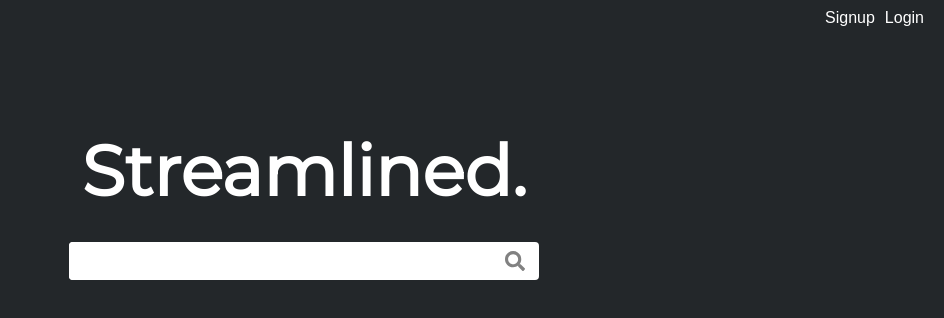
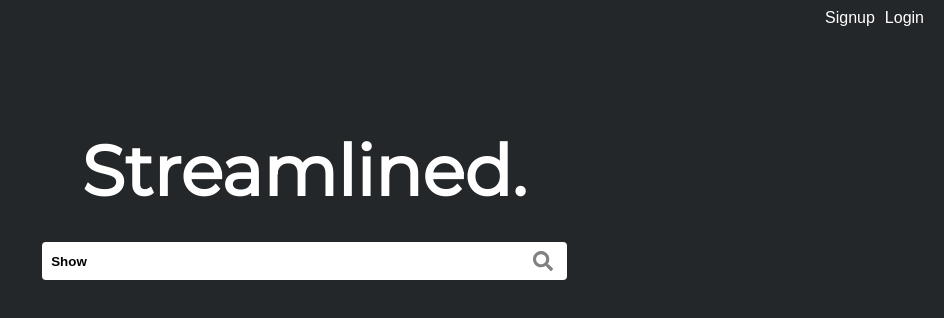
Before and after one commit to leon-i/Streamlined, a React (Create React App) app in the folder frontend/: page / in a window 1280 px wide. Shown: the top 318 px of the page, without its empty margins (336-1280 px from the left). Built offline with nearby package versions, Linux system fonts and the light colour scheme.

Commit message:
Added buttons

```diff
--- /dev/null
+++ b/frontend/src/components/searchbar/media_type_buttons.jsx
@@ -0,0 +1,7 @@
+import React from 'react';
+
+const MediaTypeButtons = ({ mediaType, handleClick }) => (
+    <button className={`${mediaType.toLowerCase()}-btn`} onClick={handleClick(mediaType)}>{mediaType}</button>
+);
+
+export default MediaTypeButtons;
--- a/frontend/src/components/searchbar/searchbar.jsx
+++ b/frontend/src/components/searchbar/searchbar.jsx
@@ -1,6 +1,7 @@
 import React from 'react';
 // import axios from 'axios';
 import SearchResults from '../search_results/search_results';
+import MediaTypeButtons from './media_type_buttons';
 import { FontAwesomeIcon } from '@fortawesome/react-fontawesome';
 import { faSearch, faSpinner } from '@fortawesome/free-solid-svg-icons';
 
@@ -17,53 +18,24 @@ class SearchBar extends React.Component {
             errors: ''
         };
 
-        // this.PROVIDERS = ['Netflix', 'Hulu', 'HBO', 'AmazonPrimeVideo'];
-        // this.testRes = this.testRes.bind(this);
         this.handleEnter = this.handleEnter.bind(this);
+        this.handleClick = this.handleClick.bind(this);
         this.handleChange = this.handleChange.bind(this);
         this.handleSubmit = this.handleSubmit.bind(this);
     }
-
-    // startingAPIkey() {
-    //     return Math.floor(Math.random() * KEYS.length);
-    // }
-
-    // requestMedia(keyIdx) {
-    //     const { mediaType, title } = this.state;
-    //     return axios({
-    //         "method":"GET",
-    //         "url":"https://ivaee-internet-video-archive-entertainment-v1.p.rapidapi.com/entertainment/match/",
-    //         "headers":{
-    //             "content-type":"application/json",
-    //             "x-rapidapi-host":"ivaee-internet-video-archive-entertainment-v1.p.rapidapi.com",
-    //             "x-rapidapi-key": KEYS[keyIdx]
-    //         },"params":{
-    //             "Title": title,
-    //             "ProgramType": mediaType
-    //         }
-    //     })
-    // }
-
-    // requestProviders(mediaId, providerName, keyIdx) {
-    //     return axios({
-    //         "method":"GET",
-    //         "url":"https://ivaee-internet-video-archive-entertainment-v1.p.rapidapi.com/entertainment/search/",
-    //         "headers":{
-    //             "content-type":"application/json",
-    //             "x-rapidapi-host":"ivaee-internet-video-archive-entertainment-v1.p.rapidapi.com",
-    //             "x-rapidapi-key": KEYS[keyIdx]
-    //         },"params":{
-    //             "Ids": mediaId,
-    //             "Providers": providerName
-    //         }
-    //     })
-    // }
 
     handleEnter(e) {
         if (e.key === 'Enter') {
             e.preventDefault();
             e.stopPropagation();
             this.handleSubmit(e)
+        }
+    }
+
+    handleClick(mediaType) {
+        return (e) => {
+            const opposite = mediaType === 'Show' ? 'Movie' : 'Show';
+            this.setState({ mediaType: opposite });
         }
     }
 
@@ -96,61 +68,8 @@ class SearchBar extends React.Component {
         });
     }
 
-    // handleSubmit(e) {
-    //     e.preventDefault();
-    //     let keyIdx = this.startingAPIkey();
-    //     const providers = [];
-    //     this.setState({ loading: true });
-    //     this.requestMedia(keyIdx).then(response => {
-    //         if (!response.data.ProgramMatches.length) {
-    //             return this.setState({ errors: 'Content not found', loading: false });
-    //         } else {
-    //             const media = response.data.ProgramMatches[response.data.ProgramMatches.length - 1];
-    //             this.setState({ media: media });
-
-    //             this.requestProviders(media.Id, 'Netflix', (keyIdx + 1) % KEYS.length).then(netflixRes => {
-    //                 if (netflixRes.data.Hits.length) {
-    //                     providers.push('Netflix');
-    //                     this.setState({
-    //                         providers: providers
-    //                     })
-    //                 }
-    //             })
-
-    //             this.requestProviders(media.Id, 'Hulu',  (keyIdx + 2) % KEYS.length).then(huluRes => {
-    //                 if (huluRes.data.Hits.length) {
-    //                     providers.push('Hulu');
-    //                     this.setState({
-    //                         providers: providers
-    //                     })
-    //                 }
-    //             })
-
-    //             this.requestProviders(media.Id, 'HBO',  (keyIdx + 3) % KEYS.length).then(hboRes => {
-    //                 if (hboRes.data.Hits.length) {
-    //                     providers.push('HBO');
-    //                     this.setState({
-    //                         providers: providers
-    //                     })
-    //                 }
-    //             })
-
-    //             this.requestProviders(media.Id, 'AmazonPrimeVideo',  (keyIdx + 4) % KEYS.length).then(amazonRes => {
-    //                 if (amazonRes.data.Hits.length) {
-    //                     providers.push('AmazonPrimeVideo');
-    //                     this.setState({
-    //                         loading: false,
-    //                         done: true,
-    //                         providers: providers
-    //                     })
-    //                 }
-    //             })
-    //         }
-    //     });
-    // }
-
     render() {
-        const { loading, done, errors } = this.state;
+        const { loading, done, errors, mediaType } = this.state;
         const { searchResults } = this.props;
         const result = Object.values(searchResults)[0];
         let media;
@@ -183,6 +102,7 @@ class SearchBar extends React.Component {
         return (
             <section className='search flex'>
                 <div className='search-bar flex'>
+                    <MediaTypeButtons mediaType={mediaType} handleClick={this.handleClick} />
                     <input type="text" onChange={this.handleChange('title')} onKeyDown={this.handleEnter} />
                     <button onClick={this.handleSubmit}>
                         <FontAwesomeIcon icon={faSearch} />
--- a/frontend/src/stylesheets/search_results.css
+++ b/frontend/src/stylesheets/search_results.css
@@ -100,6 +100,11 @@
     width: 110px;
 }
 
+.show-btn, .movie-btn {
+    font-weight: bold;
+    min-width: 55px;
+}
+
 .error-message {
     font-size: 20px;
     font-weight: bold;
```
